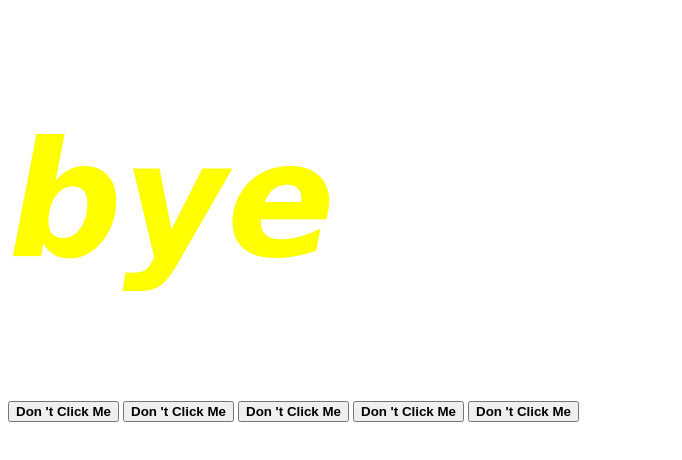
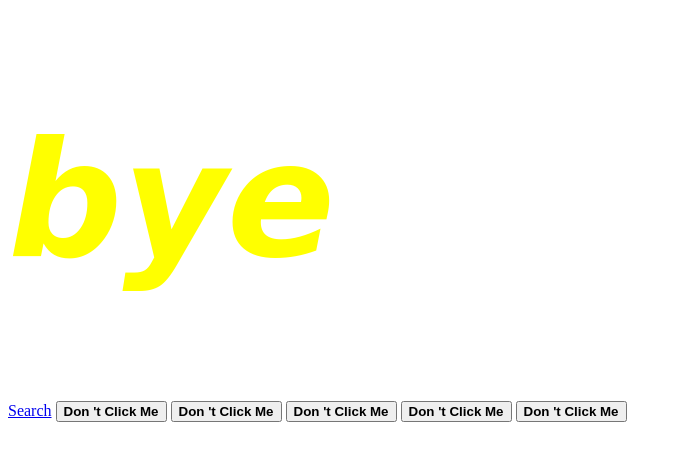
Before and after one commit to Muskaanpal05/jQuery, a plain HTML site: page index.html in a window 1280 px wide. Shown: the whole page, without its empty margins (0-682 px from the left). Drawn offline with nearby package versions, Linux system fonts and the light colour scheme.

Commit message:
Manipulating attribute using jQuery

```diff
--- a/index.html
+++ b/index.html
@@ -9,7 +9,8 @@
 </head>
 
 <body>
-    <h1>Hello</h1>
+    <h1 class="big-title">Hello</h1>
+    <a href="https://www.google.com">Search</a>
     <button>Click me</button>
     <button>Click me</button>
     <button>Click me</button>
--- a/index.js
+++ b/index.js
@@ -9,3 +9,8 @@ $("h1").removeClass("margin-50");
 $("h1").text("bye");
 $("h1").html("<em>bye</em>");
 $("button").html("<strong> Don 't Click Me</strong>")
+
+//Manipulating attributes on fly using jquery
+
+$("h1").attr("class"); // "big-title" (Getting attribute)
+$("a").attr("href", "https://www.yahoo.com"); //Setting attribute
```
